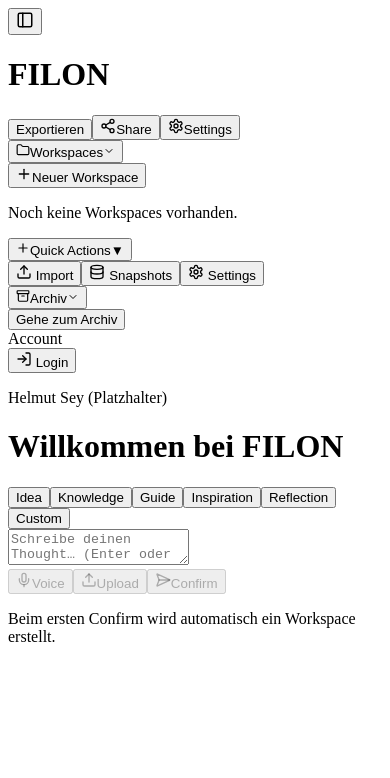
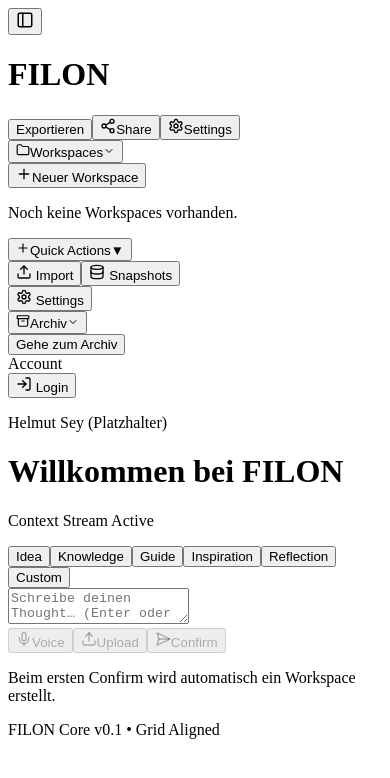
Before and after one commit to Slyog/filon-core, a Next.js app: page / in a window 390 px wide. Shown: the top 778 px of the page. Built offline with nearby package versions, Linux system fonts and the light colour scheme.

Commit message:
feat(core): add feature flag system + responsive shell grid alignment

```diff
--- a/src/app/page.tsx
+++ b/src/app/page.tsx
@@ -3,6 +3,7 @@
 import { useEffect } from "react";
 import AppShell from "@/components/shell/AppShell";
 import ComposerPanel from "@/components/ComposerPanel";
+import ContextStream from "@/components/ContextStream";
 import { useSessionStore } from "@/store/SessionStore";
 
 export default function Home() {
@@ -21,6 +22,7 @@ export default function Home() {
         <h1 className="text-2xl font-semibold text-zinc-300">
           Willkommen bei FILON
         </h1>
+        <ContextStream />
         <ComposerPanel />
       </div>
     </AppShell>
--- /dev/null
+++ b/src/components/ContextStream.tsx
@@ -0,0 +1,14 @@
+"use client";
+
+import { useFeature } from "@/config/featureFlags";
+
+export default function ContextStream() {
+  const enabled = useFeature("CONTEXT_STREAM");
+  if (!enabled) return null;
+
+  return (
+    <div className="p-4 border border-cyan-400/30 rounded-2xl shadow-inner">
+      <p className="text-cyan-300">Context Stream Active</p>
+    </div>
+  );
+}
--- a/src/components/shell/AppShell.tsx
+++ b/src/components/shell/AppShell.tsx
@@ -14,15 +14,33 @@ export default function AppShell({ children }: PropsWithChildren) {
       initial={{ opacity: 0 }}
       animate={{ opacity: 1 }}
       transition={{ duration: 0.3, ease: "easeOut" }}
-      className="min-h-screen flex flex-col bg-base text-neutral-200 transition-colors duration-200"
+      className="min-h-screen grid grid-rows-[auto,1fr,auto] bg-[#0A0F12] text-gray-100"
     >
-      <HeaderBar />
-      <main className="flex flex-1 overflow-hidden">
+      {/* Header */}
+      <div className="row-start-1">
+        <HeaderBar />
+      </div>
+
+      {/* Main Content Area with Sidebar */}
+      <main className="row-start-2 flex overflow-hidden">
+        {/* Sidebar - bereits animiert in SidebarNav Komponente */}
         <SidebarNav />
-        <div className="flex-1 min-h-[calc(100vh-48px)] px-6 pb-10">
-          {children}
+
+        {/* Centered Content Container */}
+        <div className="flex-1 overflow-y-auto">
+          <motion.div
+            layout
+            className="relative flex flex-col items-center justify-center min-h-[75vh] mx-auto w-full max-w-7xl p-6"
+          >
+            {children}
+          </motion.div>
         </div>
       </main>
+
+      {/* Footer */}
+      <footer className="row-start-3 py-4 text-center text-xs text-gray-500/70 border-t border-cyan-900/40">
+        FILON Core v0.1 • Grid Aligned
+      </footer>
     </motion.div>
   );
 }
--- a/src/components/shell/HeaderBar.tsx
+++ b/src/components/shell/HeaderBar.tsx
@@ -29,7 +29,7 @@ export default function HeaderBar() {
   }, [title]);
 
   return (
-    <header className="flex items-center justify-between px-4 py-2 border-b border-cyan-900/30 shadow-glow-md">
+    <header className="sticky top-0 z-50 backdrop-blur-sm flex items-center justify-between px-4 py-2 border-b border-cyan-900/30 shadow-glow-md">
       <div className="flex flex-1 items-center gap-2">
         <button
           type="button"
--- a/src/components/shell/Sidebar.tsx
+++ b/src/components/shell/Sidebar.tsx
@@ -2,6 +2,7 @@
 
 import { useState } from "react";
 import { useRouter } from "next/navigation";
+import { motion, AnimatePresence } from "framer-motion";
 import {
   Archive,
   Folder,
@@ -20,9 +21,17 @@ export default function SidebarNav() {
   const sidebarOpen = useUIShellStore((state) => state.sidebarOpen);
   const [quickOpen, setQuickOpen] = useState(true);
 
-  if (!sidebarOpen) {
   return (
-      <aside className="sticky top-12 h-[calc(100vh-48px)] w-16 shrink-0 border-r border-zinc-900 bg-black/90">
+    <AnimatePresence mode="wait">
+      {!sidebarOpen ? (
+        <motion.aside
+          key="closed"
+          initial={{ width: 64 }}
+          animate={{ width: 64 }}
+          exit={{ width: 64 }}
+          transition={{ duration: 0.2, ease: "easeInOut" }}
+          className="sticky top-12 h-[calc(100vh-48px)] w-16 shrink-0 border-r border-zinc-900 bg-black/90"
+        >
           <div className="flex h-full flex-col items-center gap-3 py-4">
             <button
               type="button"
@@ -34,12 +43,16 @@ export default function SidebarNav() {
             </button>
             <WorkspaceListLite collapsed />
           </div>
-      </aside>
-    );
-  }
-
-  return (
-    <aside className="sticky top-12 h-[calc(100vh-48px)] w-64 shrink-0 overflow-y-auto border-r border-zinc-900 bg-black/90">
+        </motion.aside>
+      ) : (
+        <motion.aside
+          key="open"
+          initial={{ width: 64 }}
+          animate={{ width: 256 }}
+          exit={{ width: 64 }}
+          transition={{ duration: 0.2, ease: "easeInOut" }}
+          className="sticky top-12 h-[calc(100vh-48px)] w-64 shrink-0 overflow-y-auto border-r border-zinc-900 bg-black/90"
+        >
           <div className="flex h-full flex-col gap-6 px-3 py-4">
             <Section title="Workspaces" icon={<Folder size={14} />}>
               <WorkspaceListLite />
@@ -120,6 +133,8 @@ export default function SidebarNav() {
               </p>
             </div>
           </div>
-    </aside>
+        </motion.aside>
+      )}
+    </AnimatePresence>
   );
 }
--- /dev/null
+++ b/src/config/featureFlags.ts
@@ -0,0 +1,17 @@
+export const FEATURE_FLAGS = {
+  AI_SUMMARIZER: true,
+  CONTEXT_STREAM: true,
+  SESSION_FEEDBACK: false,
+  PRIVATE_ROOMS: false,
+} as const;
+
+export type FeatureFlagKey = keyof typeof FEATURE_FLAGS;
+
+/**
+ * Hook zum Prüfen, ob ein Feature aktiviert ist
+ * @param flag - Der Feature-Flag-Key
+ * @returns boolean - true wenn Feature aktiviert ist
+ */
+export function useFeature(flag: FeatureFlagKey): boolean {
+  return FEATURE_FLAGS[flag];
+}
```
Lines whose indentation alone changed are shown as unchanged.
